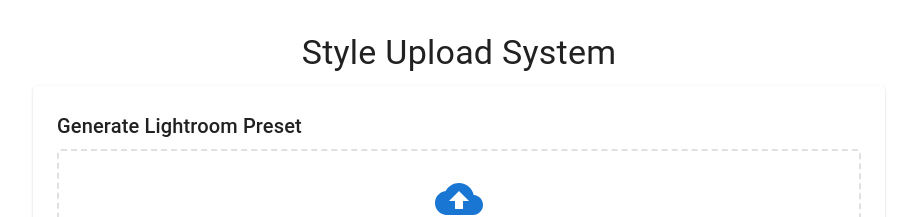
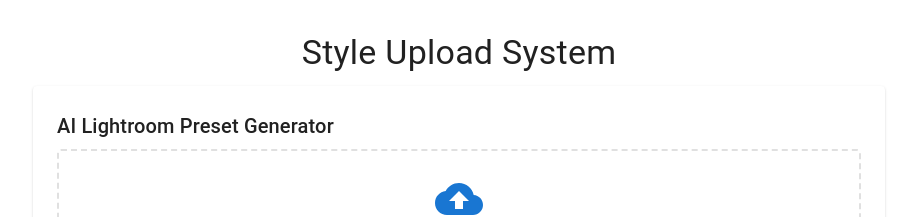
Before and after one commit to sandaruk93/lightedit2, a React (Create React App) app in the folder frontend/: page / in a window 1280 px wide. Shown: the top 217 px of the page, without its empty margins (181-1098 px from the left). Built offline with nearby package versions, Linux system fonts and the light colour scheme; no server answers.

Commit message:
Update header text to AI Lightroom Preset Generator

```diff
--- a/frontend/src/components/StyleUploader.tsx
+++ b/frontend/src/components/StyleUploader.tsx
@@ -242,7 +242,7 @@
     <>
       <Paper sx={{ p: 3, mb: 3 }}>
         <Typography variant="h6" gutterBottom>
-          Generate Lightroom Preset
+          AI Lightroom Preset Generator
         </Typography>
 
         <Box
```
